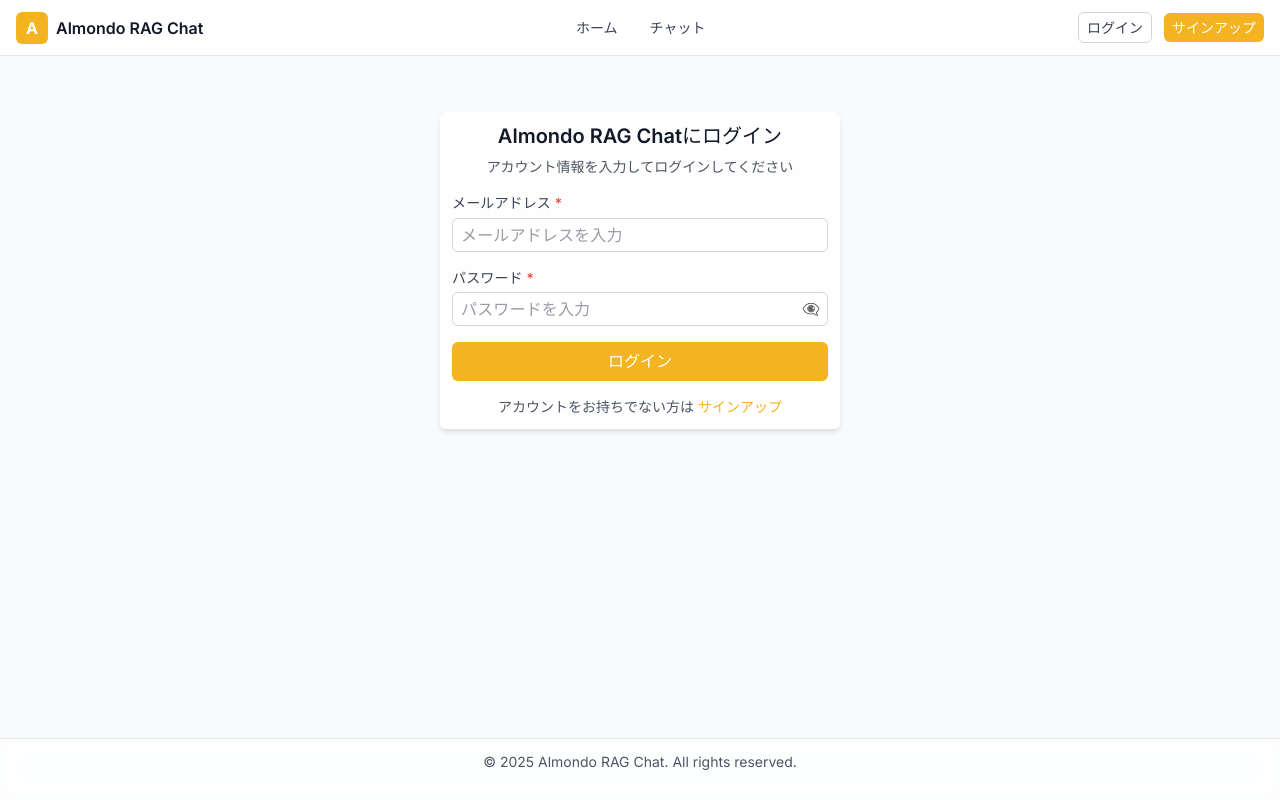
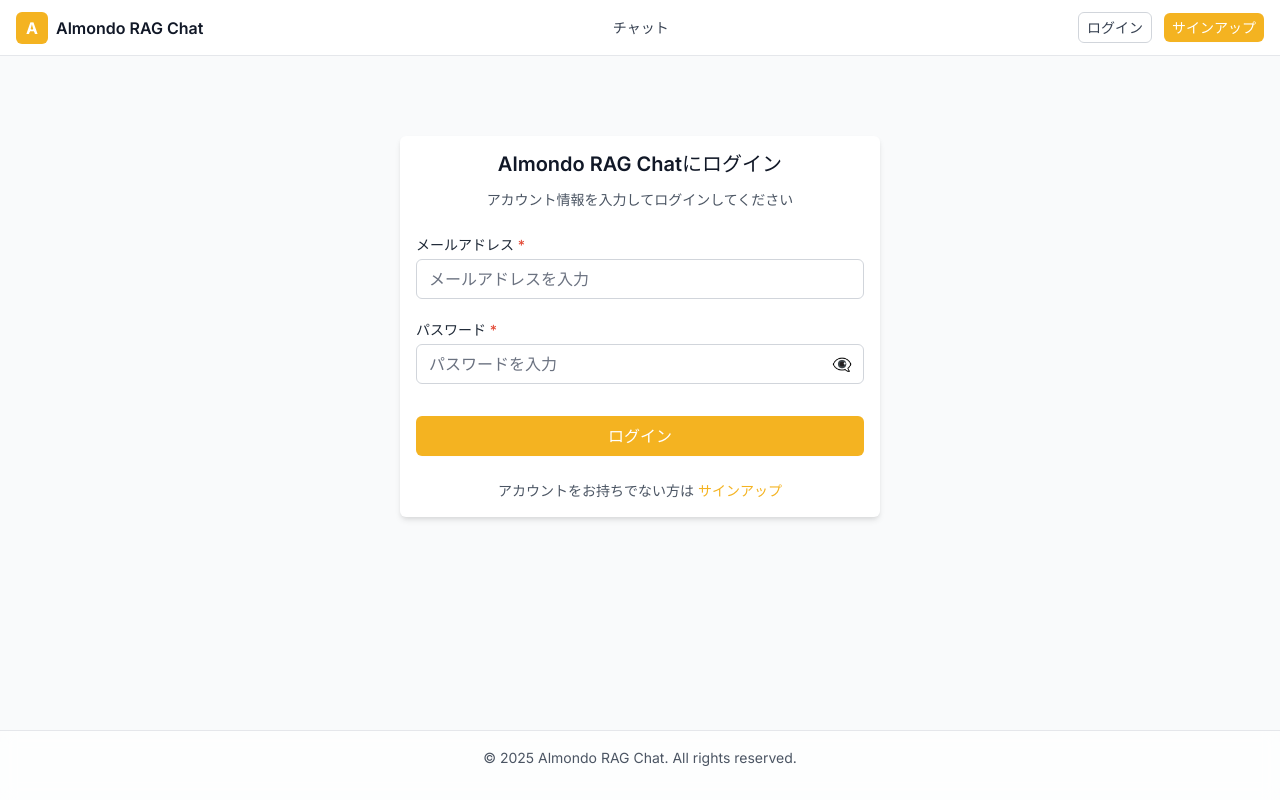
Before and after one commit to kita3222/rag-chat-sample-app, a Next.js app: page /auth/login in a window 1280 px wide. Built offline with nearby package versions, Linux system fonts and the light colour scheme.

Commit message:
feat: ホームページのストーリーを削除し、認証フローを改善

```diff
--- a/app/auth/login/page.tsx
+++ b/app/auth/login/page.tsx
@@ -11,31 +11,31 @@ import { useAuth } from "../AuthProvider";
 import AppLayout from "../../components/layouts/AppLayout";
 
 const LoginContainer = styled.div`
-  max-width: 400px;
-  margin: 40px auto;
+  max-width: 480px;
+  margin: 60px auto;
   width: 100%;
 `;
 
 const LoginCard = styled(Card)`
-  margin-top: var(--space-6);
+  margin-top: var(--space-8);
 `;
 
 const LoginForm = styled.form`
   display: flex;
   flex-direction: column;
-  gap: var(--space-4);
+  gap: var(--space-5);
 `;
 
 const FormHeader = styled.div`
   text-align: center;
-  margin-bottom: var(--space-4);
+  margin-bottom: var(--space-6);
 `;
 
 const FormTitle = styled.h1`
   font-size: var(--font-size-xl);
   font-weight: var(--font-weight-semibold);
   color: var(--color-gray-900);
-  margin-bottom: var(--space-2);
+  margin-bottom: var(--space-3);
 `;
 
 const FormDescription = styled.p`
@@ -46,12 +46,13 @@ const FormDescription = styled.p`
 const FormActions = styled.div`
   display: flex;
   flex-direction: column;
-  gap: var(--space-3);
+  gap: var(--space-4);
+  margin-top: var(--space-3);
 `;
 
 const FormFooter = styled.div`
   text-align: center;
-  margin-top: var(--space-4);
+  margin-top: var(--space-6);
   font-size: var(--font-size-sm);
   color: var(--color-gray-600);
 `;
@@ -59,10 +60,10 @@ const FormFooter = styled.div`
 const ErrorMessage = styled.div`
   color: var(--color-error);
   font-size: var(--font-size-sm);
-  padding: var(--space-2);
+  padding: var(--space-3);
   background-color: var(--color-error-10);
   border-radius: var(--border-radius-sm);
-  margin-bottom: var(--space-3);
+  margin-bottom: var(--space-4);
 `;
 
 export default function LoginPage() {
@@ -71,7 +72,7 @@ export default function LoginPage() {
   const { login, user, error, loading } = useAuth();
   const router = useRouter();
   const searchParams = useSearchParams();
-  const redirectTo = searchParams.get("redirectTo") || "/";
+  const redirectTo = searchParams.get("redirectTo") || "/chat";
 
   useEffect(() => {
     if (user) {
--- a/app/auth/signup/page.tsx
+++ b/app/auth/signup/page.tsx
@@ -76,7 +76,7 @@ export default function SignupPage() {
 
   useEffect(() => {
     if (user) {
-      router.push("/");
+      router.push("/chat");
     }
   }, [user, router]);
 
--- a/app/chat/page.tsx
+++ b/app/chat/page.tsx
@@ -369,7 +369,7 @@ export default function ChatPage() {
     <ProtectedRoute>
       <AppLayout>
         <ChatContainer>
-          <SidebarContainer variant={Card.VARIANTS.FLAT}>
+          <SidebarContainer variant={Card.VARIANTS.DEFAULT}>
             <SidebarHeader>
               <Button
                 onClick={handleNewConversation}
--- a/app/components/Card/Card.tsx
+++ b/app/components/Card/Card.tsx
@@ -6,7 +6,6 @@ export const VARIANTS = {
   ELEVATED: "elevated",
   OUTLINED: "outlined",
   INTERACTIVE: "interactive",
-  FLAT: "flat",
 } as const;
 
 export type CardVariant = (typeof VARIANTS)[keyof typeof VARIANTS];
@@ -18,71 +17,36 @@ const getVariantStyles = (variant: CardVariant) => {
       return css`
         box-shadow: var(--shadow-md);
         border: none;
-        background-color: rgba(255, 255, 255, 0.8);
-        backdrop-filter: blur(8px);
       `;
     case VARIANTS.OUTLINED:
       return css`
-        border: var(--border-width-thin) solid var(--color-gray-200);
+        border: var(--border-width-thin) solid var(--color-gray-300);
         box-shadow: none;
-        background-color: rgba(255, 255, 255, 0.5);
       `;
     case VARIANTS.INTERACTIVE:
       return css`
-        border: var(--border-width-thin) solid var(--color-gray-200);
+        border: var(--border-width-thin) solid var(--color-gray-300);
         box-shadow: var(--shadow-sm);
         cursor: pointer;
         transition: transform var(--transition-fast) var(--transition-timing),
-          box-shadow var(--transition-fast) var(--transition-timing),
-          border-color var(--transition-fast) var(--transition-timing),
-          background-color var(--transition-fast) var(--transition-timing);
-        background-color: rgba(255, 255, 255, 0.7);
+          box-shadow var(--transition-fast) var(--transition-timing);
 
         &:hover {
-          transform: translateY(-1px);
+          transform: translateY(-2px);
           box-shadow: var(--shadow-md);
-          border-color: var(--color-gray-300);
-          background-color: rgba(255, 255, 255, 0.9);
+          border-color: var(--color-gray-400);
         }
 
         &:active {
           transform: translateY(0);
           box-shadow: var(--shadow-sm);
-          background-color: rgba(255, 255, 255, 0.8);
         }
-      `;
-    case VARIANTS.FLAT:
-      return css`
-        border: none;
-        box-shadow: none;
-        background-color: transparent;
-        padding: var(--space-2);
       `;
     case VARIANTS.DEFAULT:
     default:
       return css`
         box-shadow: var(--shadow-sm);
         border: none;
-        background-color: rgba(255, 255, 255, 0.7);
-      `;
-  }
-};
-
-// 異なるサイズのスタイル
-const getSizeStyles = (size: "small" | "medium" | "large") => {
-  switch (size) {
-    case "small":
-      return css`
-        padding: var(--space-2);
-      `;
-    case "large":
-      return css`
-        padding: var(--space-4);
-      `;
-    case "medium":
-    default:
-      return css`
-        padding: var(--space-3);
       `;
   }
 };
@@ -90,14 +54,11 @@ const getSizeStyles = (size: "small" | "medium" | "large") => {
 const CardContainer = styled.div<{
   $variant: CardVariant;
   $selected: boolean;
-  $size: "small" | "medium" | "large";
-  $noPadding: boolean;
 }>`
+  background-color: var(--color-white);
   border-radius: var(--border-radius-md);
+  padding: var(--card-padding);
   overflow: hidden;
-
-  /* サイズスタイル */
-  ${(props) => !props.$noPadding && getSizeStyles(props.$size)}
 
   /* バリアントスタイル */
   ${(props) => getVariantStyles(props.$variant)}
@@ -107,91 +68,64 @@ const CardContainer = styled.div<{
     props.$selected &&
     css`
       border: var(--border-width-thin) solid var(--color-primary);
-      background-color: var(--color-primary-5);
-      box-shadow: 0 0 0 1px var(--color-primary-10);
+      background-color: var(--color-primary-10);
     `}
 `;
 
-const CardHeader = styled.div<{ $compact?: boolean }>`
-  margin-bottom: ${(props) =>
-    props.$compact ? "var(--space-1)" : "var(--space-2)"};
+const CardHeader = styled.div`
+  margin-bottom: var(--space-3);
   display: flex;
   align-items: center;
   justify-content: space-between;
 `;
 
-const CardTitle = styled.h3<{ $size?: "small" | "medium" | "large" }>`
+const CardTitle = styled.h3`
   margin: 0;
-  font-size: ${(props) =>
-    props.$size === "small"
-      ? "var(--font-size-sm)"
-      : props.$size === "large"
-      ? "var(--font-size-lg)"
-      : "var(--font-size-md)"};
+  font-size: var(--font-size-md);
   font-weight: var(--font-weight-semibold);
   color: var(--color-gray-900);
-  letter-spacing: 0.01em;
 `;
 
 const CardSubtitle = styled.p`
   margin: 0;
   font-size: var(--font-size-sm);
   color: var(--color-gray-600);
-  margin-top: var(--space-0-5);
-  opacity: 0.9;
+  margin-top: var(--space-1);
 `;
 
-const CardContent = styled.div<{ $compact?: boolean }>`
+const CardContent = styled.div`
   /* コンテンツスタイリング */
-  line-height: 1.45;
-  font-size: ${(props) => (props.$compact ? "var(--font-size-sm)" : "inherit")};
-  color: var(--color-gray-800);
 `;
 
-const CardFooter = styled.div<{
-  $compact?: boolean;
-  $align?: "left" | "right" | "center" | "space-between";
-}>`
-  margin-top: ${(props) =>
-    props.$compact ? "var(--space-2)" : "var(--space-3)"};
+const CardFooter = styled.div`
+  margin-top: var(--space-3);
   display: flex;
   align-items: center;
-  justify-content: ${(props) => props.$align || "flex-end"};
+  justify-content: flex-end;
   gap: var(--space-2);
-  opacity: 0.95;
-  font-size: ${(props) => (props.$compact ? "var(--font-size-sm)" : "inherit")};
 `;
 
-interface CardProps extends Omit<HTMLAttributes<HTMLDivElement>, "title"> {
-  children?: ReactNode | null;
+interface CardProps extends HTMLAttributes<HTMLDivElement> {
+  children: ReactNode | null;
   variant?: CardVariant;
-  size?: "small" | "medium" | "large";
-  title?: ReactNode | string;
   subtitle?: ReactNode | string | null;
   headerActions?: ReactNode | null;
   footer?: ReactNode | null;
-  footerAlign?: "left" | "right" | "center" | "space-between";
   onClick?: (e: React.MouseEvent<HTMLDivElement>) => void;
   selected?: boolean;
   className?: string;
-  compact?: boolean;
-  noPadding?: boolean;
 }
 
 const Card = ({
   children,
   variant = VARIANTS.DEFAULT,
-  size = "medium",
   title,
   subtitle,
   headerActions,
   footer,
-  footerAlign = "right",
   onClick,
   selected = false,
   className,
-  compact = false,
-  noPadding = false,
   ...props
 }: CardProps) => {
   const handleClick = (e: React.MouseEvent<HTMLDivElement>) => {
@@ -205,26 +139,20 @@ const Card = ({
       $variant={variant}
       onClick={handleClick}
       $selected={selected}
-      $size={size}
-      $noPadding={noPadding}
       className={className}
       {...props}
     >
       {(title || headerActions) && (
-        <CardHeader $compact={compact}>
+        <CardHeader>
           <div>
-            {title && <CardTitle $size={size}>{title}</CardTitle>}
+            {title && <CardTitle>{title}</CardTitle>}
             {subtitle && <CardSubtitle>{subtitle}</CardSubtitle>}
           </div>
           {headerActions && <div>{headerActions}</div>}
         </CardHeader>
       )}
-      <CardContent $compact={compact}>{children}</CardContent>
-      {footer && (
-        <CardFooter $compact={compact} $align={footerAlign}>
-          {footer}
-        </CardFooter>
-      )}
+      <CardContent>{children}</CardContent>
+      {footer && <CardFooter>{footer}</CardFooter>}
     </CardContainer>
   );
 };
--- a/app/components/Input/Input.tsx
+++ b/app/components/Input/Input.tsx
@@ -20,26 +20,26 @@ interface SizeStyleProps {
   inputSize: SizeType;
 }
 
-// サイズに基づくスタイル - よりコンパクトに
+// サイズに基づくスタイル
 const getSizeStyles = (inputSize: SizeType) => {
   switch (inputSize) {
     case SIZES.SMALL:
       return css`
-        height: 28px;
-        padding: 0 var(--space-2);
+        height: 32px;
+        padding: 0 var(--space-3);
         font-size: var(--font-size-sm);
       `;
     case SIZES.LARGE:
       return css`
-        height: 42px;
-        padding: 0 var(--space-3);
+        height: 48px;
+        padding: 0 var(--space-4);
         font-size: var(--font-size-lg);
       `;
     case SIZES.MEDIUM:
     default:
       return css`
-        height: 34px;
-        padding: 0 var(--space-2);
+        height: 40px;
+        padding: 0 var(--space-3);
         font-size: var(--font-size-md);
       `;
   }
@@ -62,14 +62,11 @@ const InputField = styled.input<InputFieldProps>`
   width: 100%;
   border: var(--border-width-thin) solid var(--color-gray-300);
   border-radius: var(--border-radius-md);
-  background-color: rgba(255, 255, 255, 0.7);
+  background-color: var(--color-white);
   font-family: var(--font-family-base);
   color: var(--color-gray-900);
   transition: all var(--transition-fast) var(--transition-timing);
   outline: none;
-  box-shadow: 0 1px 1px rgba(0, 0, 0, 0.01);
-  backdrop-filter: blur(8px);
-  letter-spacing: 0.01em;
 
   /* サイズスタイル */
   ${(props) => getSizeStyles(props.inputSize)}
@@ -79,7 +76,7 @@ const InputField = styled.input<InputFieldProps>`
     props.hasError &&
     css`
       border-color: var(--color-error);
-      background-color: var(--color-error-10);
+      background-color: var(--color-error-10, rgba(227, 73, 53, 0.1));
     `}
 
   ${(props) =>
@@ -90,58 +87,46 @@ const InputField = styled.input<InputFieldProps>`
 
   /* 無効状態 */
   &:disabled {
-    background-color: var(--color-gray-50);
-    border-color: var(--color-gray-200);
+    background-color: var(--color-gray-100);
+    border-color: var(--color-gray-300);
     color: var(--color-gray-500);
     cursor: not-allowed;
-    opacity: 0.6;
   }
 
   /* フォーカス状態 */
   &:focus {
     border-color: var(--color-primary);
-    box-shadow: 0 0 0 1px var(--color-primary-10);
-    background-color: rgba(255, 255, 255, 0.95);
-  }
-
-  /* ホバー状態 */
-  &:hover:not(:disabled):not(:focus) {
-    border-color: var(--color-gray-400);
-    background-color: rgba(255, 255, 255, 0.85);
+    box-shadow: 0 0 0 2px var(--color-primary-20);
   }
 
   /* アイコン付きの場合の余白調整 */
   ${(props) =>
     props.hasLeftIcon &&
     css`
-      padding-left: calc(var(--space-3) + 16px);
+      padding-left: calc(var(--space-4) + 20px);
     `}
 
   ${(props) =>
     props.hasRightIcon &&
     css`
-      padding-right: calc(var(--space-3) + 16px);
+      padding-right: calc(var(--space-4) + 20px);
     `}
 
   /* プレースホルダースタイル */
   &::placeholder {
     color: var(--color-gray-500);
-    opacity: 0.7;
   }
 `;
 
 const LeftIconWrapper = styled.div`
   position: absolute;
   top: 50%;
-  left: var(--space-2);
+  left: var(--space-3);
   transform: translateY(-50%);
-  color: var(--color-gray-500);
+  color: var(--color-gray-600);
   display: flex;
   align-items: center;
   justify-content: center;
-  pointer-events: none;
-  opacity: 0.8;
-  font-size: 0.9em;
 `;
 
 interface RightIconWrapperProps {
@@ -151,37 +136,27 @@ interface RightIconWrapperProps {
 const RightIconWrapper = styled.div<RightIconWrapperProps>`
   position: absolute;
   top: 50%;
-  right: var(--space-2);
+  right: var(--space-3);
   transform: translateY(-50%);
-  color: var(--color-gray-500);
+  color: var(--color-gray-600);
   display: flex;
   align-items: center;
   justify-content: center;
   cursor: ${(props) => (props.clickable ? "pointer" : "default")};
-  opacity: 0.7;
-  transition: opacity var(--transition-fast) var(--transition-timing);
-  font-size: 0.9em;
-
-  &:hover {
-    opacity: 1;
-    color: var(--color-gray-700);
-  }
 `;
 
 const ErrorMessage = styled.div`
   color: var(--color-error);
-  font-size: calc(var(--font-size-sm) - 1px);
+  font-size: var(--font-size-sm);
   margin-top: var(--space-1);
-  font-weight: var(--font-weight-medium);
 `;
 
 const Label = styled.label`
   display: block;
   font-size: var(--font-size-sm);
   font-weight: var(--font-weight-medium);
-  color: var(--color-gray-700);
+  color: var(--color-gray-800);
   margin-bottom: var(--space-1);
-  letter-spacing: 0.01em;
 `;
 
 export interface InputProps
--- a/app/components/layouts/AppHeader.tsx
+++ b/app/components/layouts/AppHeader.tsx
@@ -111,7 +111,7 @@ export default function AppHeader() {
 
   return (
     <HeaderWrapper>
-      <Link href="/" passHref>
+      <Link href={user ? "/chat" : "/auth/login"} passHref>
         <Logo>
           <LogoIcon>A</LogoIcon>
           <span>Almondo RAG Chat</span>
@@ -119,10 +119,6 @@ export default function AppHeader() {
       </Link>
 
       <Navigation>
-        <NavLink href="/" $active={isActive("/")}>
-          ホーム
-        </NavLink>
-
         <NavLink href="/chat" $active={isActive("/chat")}>
           チャット
         </NavLink>
--- a/app/components/layouts/AppLayout.tsx
+++ b/app/components/layouts/AppLayout.tsx
@@ -17,14 +17,14 @@ const LayoutContainer = styled.div`
 
 const MainContent = styled.main`
   flex: 1;
-  padding: var(--space-4);
+  padding: var(--space-5);
   max-width: 1200px;
   width: 100%;
   margin: 0 auto;
 `;
 
 const Footer = styled.footer`
-  padding: var(--space-3) var(--space-4);
+  padding: var(--space-4) var(--space-5);
   border-top: var(--border-width-thin) solid var(--color-gray-200);
   text-align: center;
   font-size: var(--font-size-sm);
--- a/app/components/layouts/ChatLayout/ChatLayout.tsx
+++ b/app/components/layouts/ChatLayout/ChatLayout.tsx
@@ -25,6 +25,7 @@ const ChatContainer = styled.div`
   border-radius: var(--border-radius-lg);
   box-shadow: var(--shadow-sm);
   overflow: hidden;
+  padding: var(--space-4);
 `;
 
 const ChatLayout: React.FC<ChatLayoutProps> = ({
--- a/app/components/layouts/Header/Header.tsx
+++ b/app/components/layouts/Header/Header.tsx
@@ -10,7 +10,7 @@ const HeaderContainer = styled.header`
   display: flex;
   justify-content: space-between;
   align-items: center;
-  padding: 1rem 1.5rem;
+  padding: var(--space-3) var(--space-5);
   background-color: var(--color-white);
   border-bottom: 1px solid var(--color-gray-200);
   width: 100%;
--- a/app/components/layouts/Layout/Layout.tsx
+++ b/app/components/layouts/Layout/Layout.tsx
@@ -58,10 +58,10 @@ const SidebarContainer = styled.div`
 const ContentContainer = styled.main`
   flex: 1;
   overflow-y: auto;
-  padding: 1.5rem;
+  padding: var(--space-5);
 
   @media (max-width: 768px) {
-    padding: 1rem;
+    padding: var(--space-3);
   }
 `;
 
```
Also changed, not shown: app/page.tsx (+15 -125 lines), app/styles/tokens.css (+18 -18 lines), 1 other file (tests, documents, lock files or other folders).
